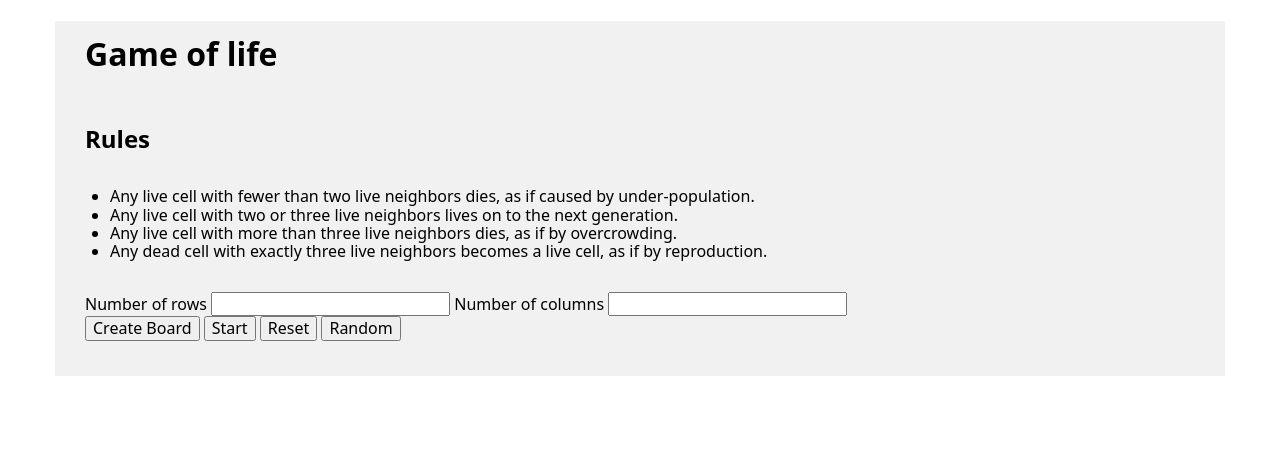
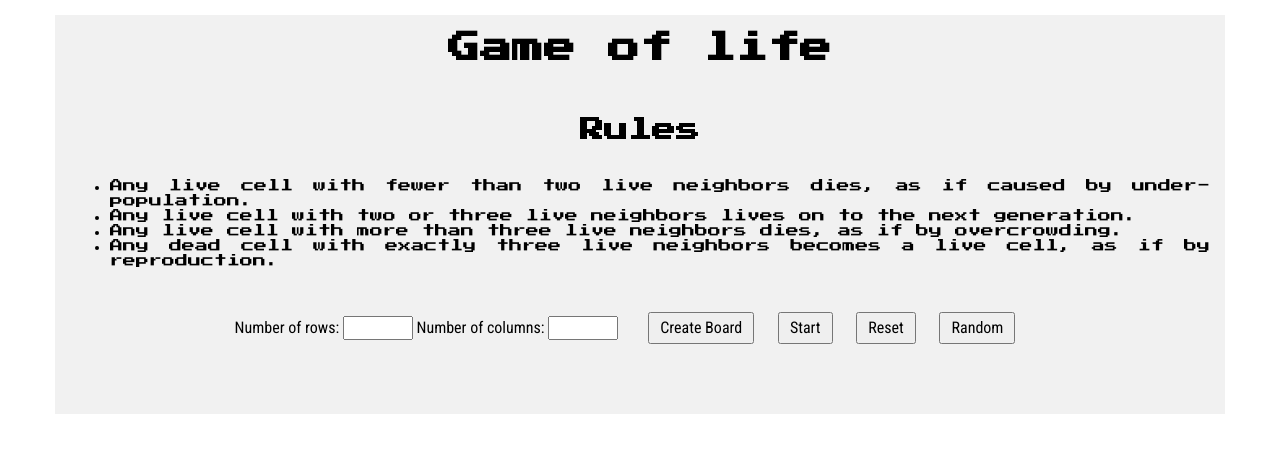
Before and after one commit to msu2krk/game-of-life, a website built with Vite: page index.html in a window 1280 px wide. Built offline with nearby package versions, Linux system fonts and the light colour scheme.

Commit message:
first attempt of styling

```diff
--- a/index.html
+++ b/index.html
@@ -4,6 +4,12 @@
   <head>
     <meta charset="UTF-8" />
     <meta name="viewport" content="width=device-width, initial-scale=1.0" />
+    <!-- fonts -->
+    <link rel="preconnect" href="https://fonts.googleapis.com">
+    <link rel="preconnect" href="https://fonts.gstatic.com" crossorigin>
+    <link
+      href="https://fonts.googleapis.com/css2?family=Press+Start+2P&family=Roboto+Condensed:wght@400;700&display=swap"
+      rel="stylesheet">
     <!-- favicon -->
     <link rel="apple-touch-icon" sizes="180x180" href="/favicon/apple-touch-icon.png">
     <link rel="icon" type="image/png" sizes="32x32" href="/favicon/favicon-32x32.png">
@@ -29,9 +35,9 @@
       </header>
       <div class="controls">
         <div class="controls__inputs">
-          <label for="rows-input">Number of rows</label>
+          <label for="rows-input">Number of rows: </label>
           <input type="number" name="rows" id="rows-input" value=''>
-          <label for="columns-input">Number of columns</label>
+          <label for="columns-input">Number of columns: </label>
           <input type="number" name="columns" id="columns-input" value="">
         </div>
         <div class="controls__buttons">
@@ -39,7 +45,7 @@
           <button class="controls__buttons start-button" id="start-button">Start</button>
           <button class="controls__buttons reset-button" id="reset-button">Reset</button>
           <!-- <button class="evolve-button" id="evolve-button">evolve</button> -->
-          <button class="random-button" id="random-button">Random</button>
+          <button class="controls__buttons random-button" id="random-button">Random</button>
         </div>
 
       </div>
--- a/main.js
+++ b/main.js
@@ -88,6 +88,7 @@ function createWorld() {
 
 	let tbl = document.createElement("table");
 	tbl.setAttribute("id", "worldgrid");
+	tbl.setAttribute("class", "world__table");
 	for (let i = 0; i < rows; i++) {
 		let tr = document.createElement("tr");
 		for (let j = 0; j < cols; j++) {
--- a/sass/_base.scss
+++ b/sass/_base.scss
@@ -1,5 +1,9 @@
 html {
     scroll-behavior: smooth;
+}
+
+body {
+    font-family: $mainFontFamily;
 }
 
 a {
@@ -12,7 +16,8 @@ h3,
 h4,
 h5,
 h5,
-h7 {
+h6 {
+
     padding: 15px;
 }
 
--- /dev/null
+++ b/sass/_game-of-life.scss
@@ -0,0 +1,65 @@
+.header {
+  font-family: $headerFontFamily;
+  display: block;
+  text-align: center;
+
+  &__h1 {
+    margin: 15px auto 5px auto
+  }
+
+  &__description {
+    font-size: small;
+    text-align: justify;
+  }
+}
+
+.controls {
+  display: block;
+  display: flex;
+  justify-content: center;
+  align-items: center;
+  margin: 10px;
+  padding: 5px 10px;
+
+  &__inputs {
+    justify-content: space-between;
+
+    input[type="number"] {
+      width: 70px;
+    }
+  }
+
+  &__buttons {
+    margin: 10px;
+    padding: 5px 10px;
+  }
+}
+
+
+
+
+.world {
+  display: block;
+  display: flex;
+  max-width: 100%;
+  justify-content: center;
+  padding: 15px;
+
+  &__table {
+    background-color: #f5f5f5;
+  }
+}
+
+td {
+  border: 1px solid #a9a9a9;
+  width: 15px;
+  height: 15px;
+
+  &.dead {
+    background-color: transparent;
+  }
+
+  &.alive {
+    background-color: #000000;
+  }
+}
--- a/sass/_variables.scss
+++ b/sass/_variables.scss
@@ -0,0 +1,9 @@
+$mainFontFamily: 'Roboto Condensed',
+sans-serif;
+$headerFontFamily:'Press Start 2P',
+cursive;
+
+$titleColor: #ffffff;
+$inputBorderColor: #000000;
+$inputBorderColorError: #fa0000;
+$inputBGcolor: #491cee69;
--- a/sass/main.scss
+++ b/sass/main.scss
@@ -2,3 +2,4 @@
 @import 'variables';
 @import 'mixins';
 @import 'base';
+@import 'game-of-life';
```
